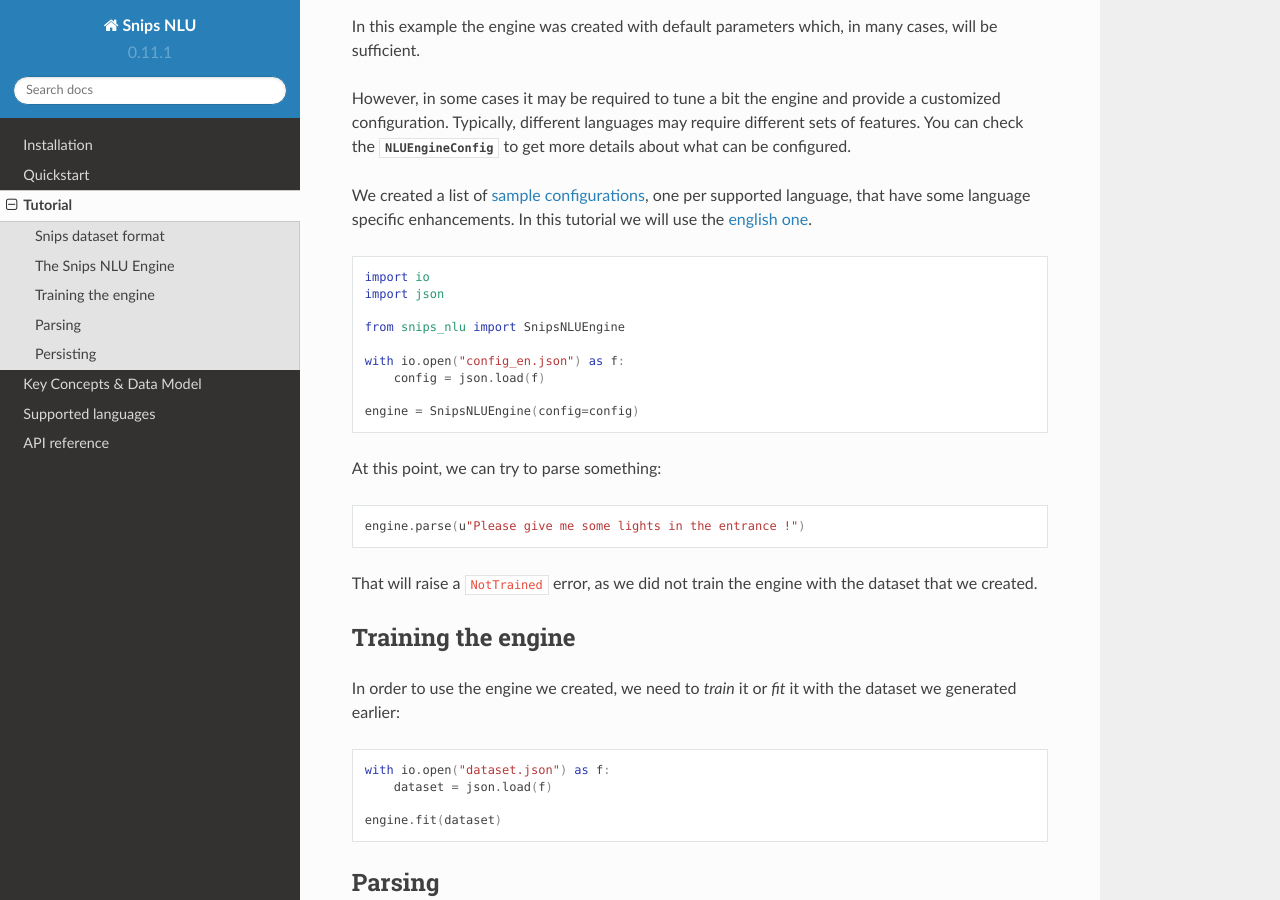
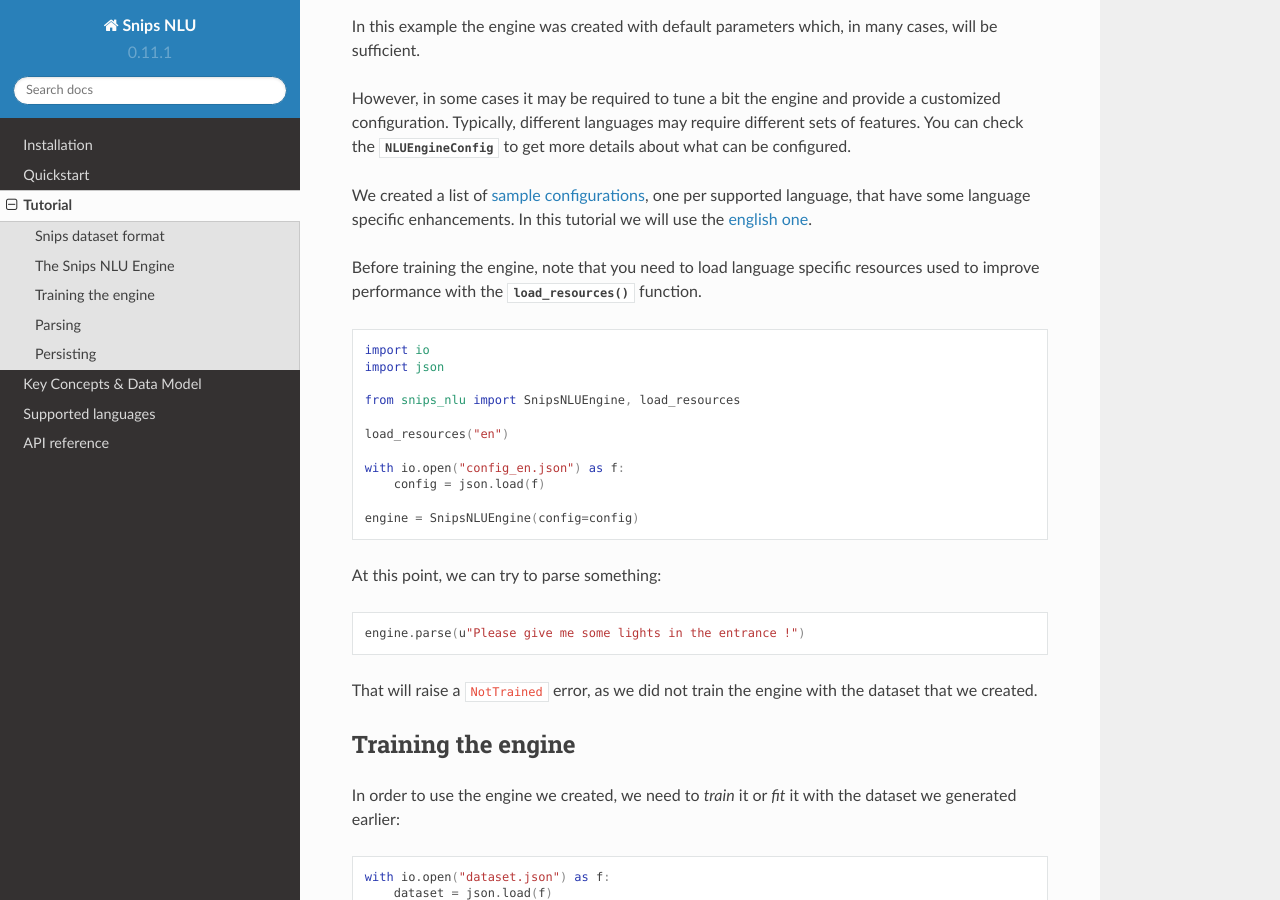
Before and after one commit to snipsco/snips-nlu, a Sphinx documentation site: the page built from docs/source/tutorial.rst, in a window 1280 px wide and 900 px high, scrolled down 3885 px. Built offline with Sphinx 7.4.7 and the Read the Docs theme 2.0.0, drawn with Linux system fonts in a browser that asks for light colours.

Commit message:
Update doc

```diff
--- a/docs/source/quickstart.rst
+++ b/docs/source/quickstart.rst
@@ -23,11 +23,14 @@
 
 Now that we have our dataset, we can move forward to the next step which is
 building a :class:`.SnipsNLUEngine` which is the main object of this lib.
+Before training the engine, note that you need to load language specific
+resources used to improve performance with the :func:`.load_resources` function.
 
 .. code-block:: python
 
-    from snips_nlu import SnipsNLUEngine
+    from snips_nlu import load_resources, SnipsNLUEngine
 
+    load_resources("en")
     nlu_engine = SnipsNLUEngine()
 
 Now that we have our engine object created, we need to feed it with our sample
--- a/docs/source/tutorial.rst
+++ b/docs/source/tutorial.rst
@@ -210,12 +210,17 @@
 have some language specific enhancements. In this tutorial we will use the
 `english one`_.
 
+Before training the engine, note that you need to load language specific
+resources used to improve performance with the :func:`.load_resources` function.
+
 .. code-block:: python
 
     import io
     import json
 
-    from snips_nlu import SnipsNLUEngine
+    from snips_nlu import SnipsNLUEngine, load_resources
+
+    load_resources("en")
 
     with io.open("config_en.json") as f:
         config = json.load(f)
```
Also changed, not shown: docs/source/api.rst (+7 -0 lines), 1 other file.
